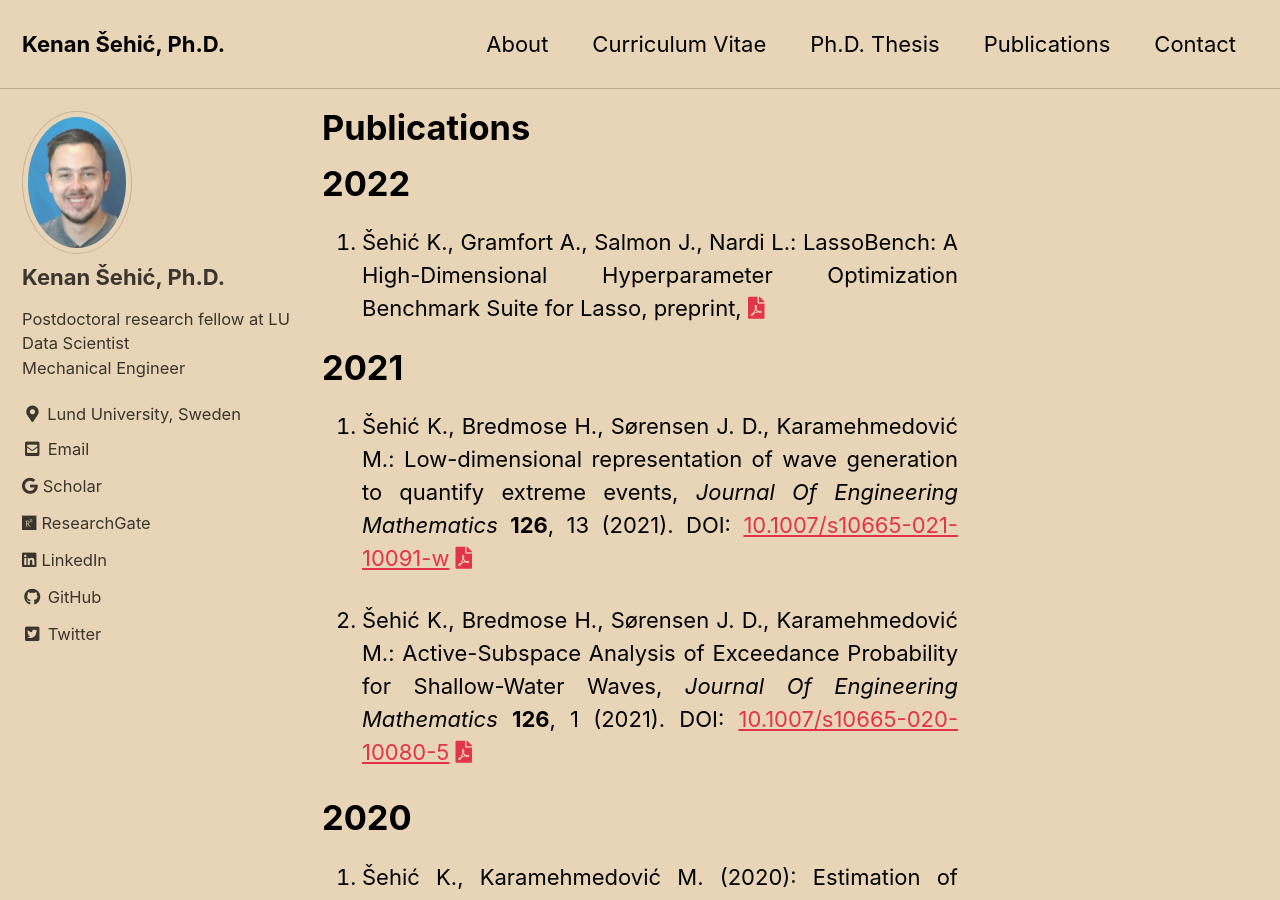
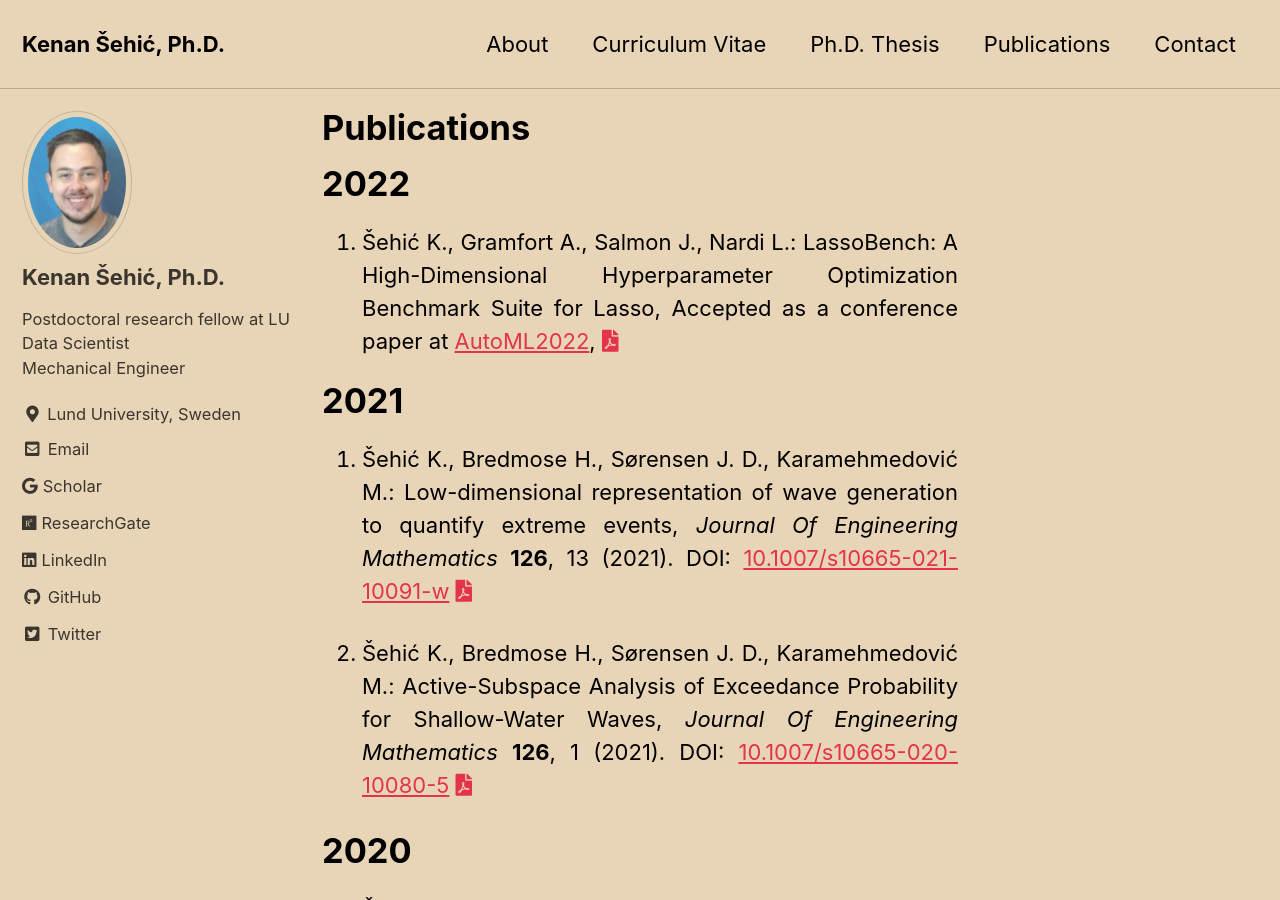
Before and after one commit to ksehic/ksehic.github.io, a Jekyll site: the page built from _pages/articles.md, in a window 1280 px wide and 900 px high. Built offline with Jekyll 4.4.1, drawn with Linux system fonts in a browser that asks for light colours; cached includes are drawn as plain includes.

Commit message:
lassobench update

```diff
--- a/_pages/articles.md
+++ b/_pages/articles.md
@@ -6,7 +6,7 @@ author_profile: true
 ---
 
 # 2022
-1. Šehić K., Gramfort A., Salmon J., Nardi L.: LassoBench: A High-Dimensional Hyperparameter Optimization Benchmark Suite for Lasso, preprint, [<i class="fas fa-file-pdf"></i>](https://arxiv.org/pdf/2111.02790.pdf)
+1. Šehić K., Gramfort A., Salmon J., Nardi L.: LassoBench: A High-Dimensional Hyperparameter Optimization Benchmark Suite for Lasso, Accepted as a conference paper at [AutoML2022](https://automl.cc/), [<i class="fas fa-file-pdf"></i>](http://arxiv.org/abs/2111.02790)
 
 # 2021
 1. Šehić K., Bredmose H., Sørensen J. D., Karamehmedović M.: Low-dimensional representation of wave generation to quantify extreme events, *Journal Of Engineering Mathematics* **126**, 13 (2021). DOI: [10.1007/s10665-021-10091-w](https://doi.org/10.1007/s10665-021-10091-w) [<i class="fas fa-file-pdf"></i>](https://link.springer.com/article/10.1007/s10665-021-10091-w)
```
